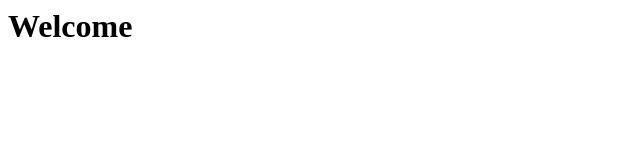
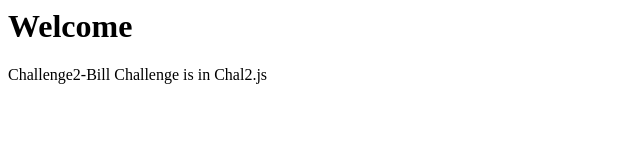
Before and after one commit to Nayana-Bhat/USNis034, a plain HTML site: page index.html in a window 1280 px wide. Shown: the whole page, without its empty margins (0-640 px from the left). Drawn offline with Linux system fonts and the light colour scheme.

Commit message:
Update index.html

```diff
--- a/index.html
+++ b/index.html
@@ -4,6 +4,7 @@
     </head>
     <body>
         <h1> Welcome </h1>
+        Challenge2-Bill Challenge is in Chal2.js
 
     </body>
 </html>
```
